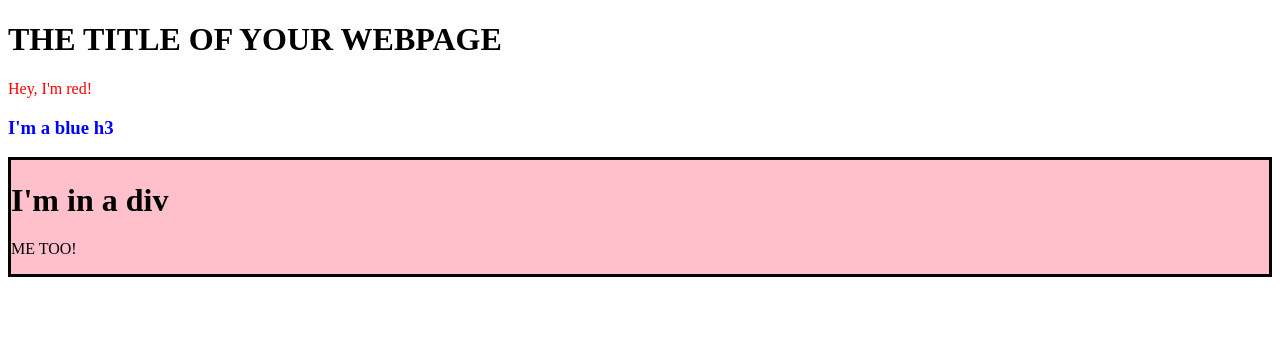
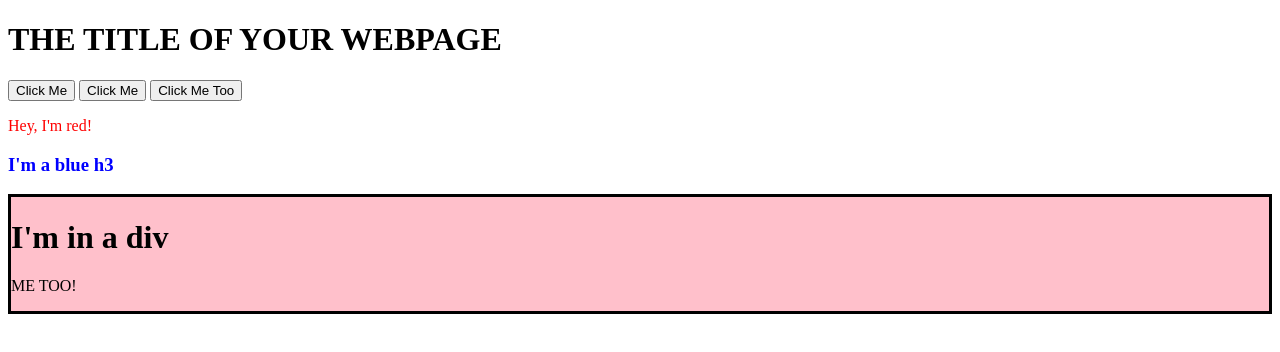
Before and after one commit to Raeki/the-odin-project, a plain HTML site: page dom-manipulation/index.html in a window 1280 px wide. Drawn offline with Linux system fonts and the light colour scheme.

Commit message:
more dom manipulation practice

```diff
--- a/dom-manipulation/index.html
+++ b/dom-manipulation/index.html
@@ -11,5 +11,8 @@
   <body>
     <h1>THE TITLE OF YOUR WEBPAGE</h1>
     <div id="container"></div>
+    <button onclick="alert('Hello World')">Click Me</button>
+    <button id="btn">Click Me</button>
+    <button id="btn">Click Me Too</button>
   </body>
 </html>
--- a/dom-manipulation/script.js
+++ b/dom-manipulation/script.js
@@ -23,3 +23,15 @@ pinkDivP.textContent = "ME TOO!";
 pinkDiv.appendChild(pinkDivP);
 
 body.appendChild(pinkDiv);
+
+// const btn = document.querySelector("#btn");
+// btn.onclick = () => alert("Hello World");
+
+const btn = document.querySelector("#btn");
+// btn.addEventListener("click", () => {
+//   alert("Hello World");
+// });
+
+btn.addEventListener("click", function (e) {
+  e.target.style.background = "blue";
+});
```
